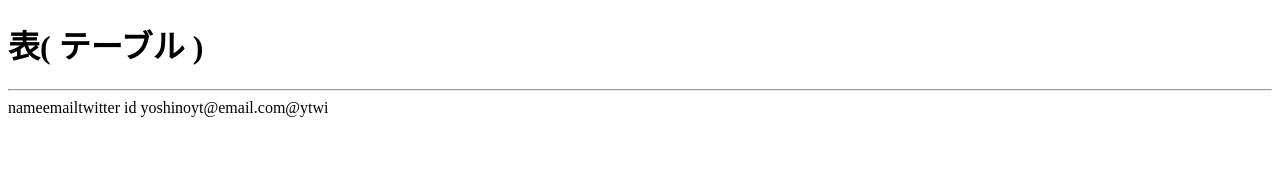
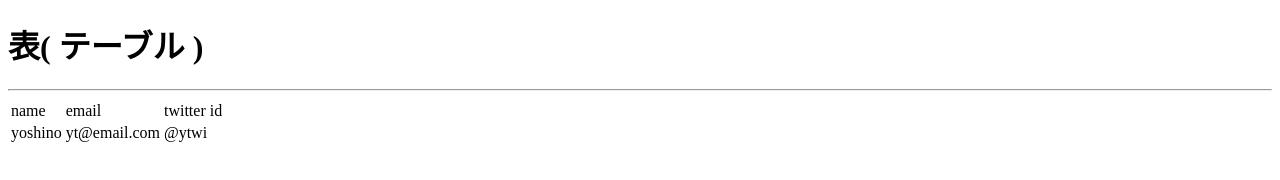
Before and after one commit to yt-ysec/repo150999, a plain HTML site: page httpcss/kadai-002/index.html in a window 1280 px wide. Drawn offline with Linux system fonts and the light colour scheme.

Commit message:
update for review.
html fixed( table tag, border ).

```diff
--- a/httpcss/kadai-002/index.html
+++ b/httpcss/kadai-002/index.html
@@ -9,7 +9,7 @@
 
 	<hr>
 
-	<table　border="1">
+	<table>
 		<tr>
 			<td>name</td><td>email</td><td>twitter id</td>
 		</tr>
```
